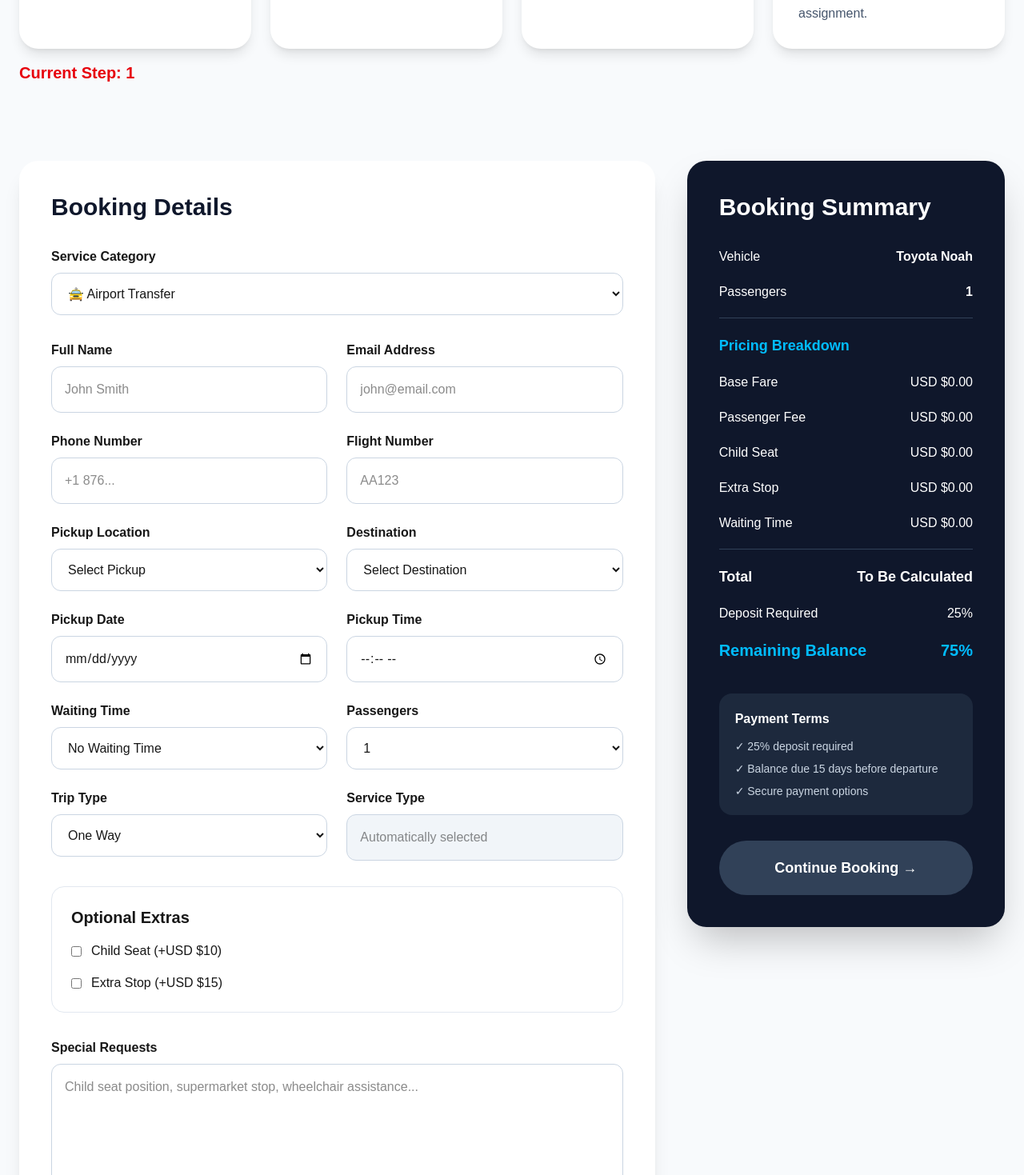
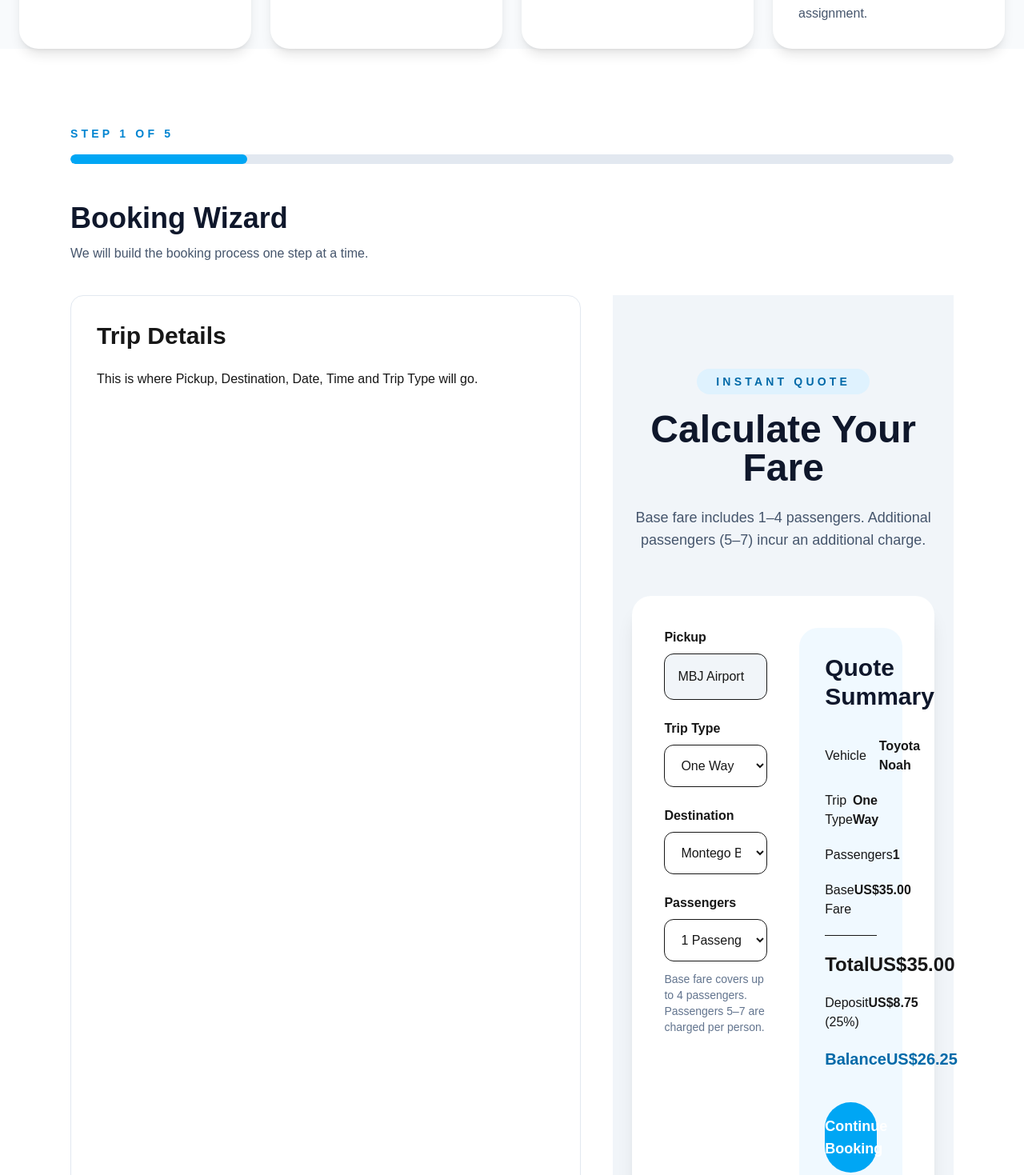
Before and after one commit to taxeservices-tech/sasrey-operations-platform, a Next.js app: page /book in a window 1280 px wide. Shown: the part 541-2010 px from the top of the page at 80% size. Built offline with nearby package versions, Linux system fonts and the light colour scheme.

Commit message:
Booking wizard foundation complete

```diff
--- a/app/book/page.tsx
+++ b/app/book/page.tsx
@@ -2,13 +2,11 @@
 
 import BookingHero from "@/components/booking/BookingHero";
 import BookingBenefits from "@/components/booking/BookingBenefits";
-import BookingForm from "@/components/booking/BookingForm";
-import BookingSummary from "@/components/booking/BookingSummary";
-import BookingReview from "@/components/booking/BookingReview";
+import BookingWizard from "@/components/booking/BookingWizard";
 import { useBooking } from "@/context/BookingContext";
 
 export default function BookPage() {
-  const { currentStep } = useBooking();
+  const { booking } = useBooking();
 
   return (
     <main className="min-h-screen bg-slate-50">
@@ -16,20 +14,7 @@ export default function BookPage() {
 
       <BookingBenefits />
 
-      <div className="mx-auto max-w-7xl px-6 py-4 text-xl font-bold text-red-600">
-        Current Step: {currentStep}
-      </div>
-
-      <section className="mx-auto max-w-7xl px-6 py-20">
-        {currentStep === 1 ? (
-          <div className="grid gap-10 lg:grid-cols-[2fr_1fr]">
-            <BookingForm />
-            <BookingSummary />
-          </div>
-        ) : (
-          <BookingReview />
-        )}
-      </section>
+      <BookingWizard booking={booking as any} />
     </main>
   );
 }
--- a/components/booking/BookingWizard.tsx
+++ b/components/booking/BookingWizard.tsx
@@ -1,168 +1,68 @@
 "use client";
 
-import { Booking } from "@/types/booking";
+import { useBooking } from "@/context/BookingContext";
+import type { Booking } from "@/types/booking";
+import TripDetailsStep from "./wizard/TripDetailsStep";
+import QuoteCalculator from "./QuoteCalculator";
 
 interface BookingWizardProps {
-  booking: Booking;
+  booking: Partial<Booking>;
 }
 
 export default function BookingWizard({
   booking,
 }: BookingWizardProps) {
+  const { currentStep, setCurrentStep } = useBooking();
+
   return (
     <section className="bg-white py-24">
       <div className="mx-auto max-w-6xl px-6">
 
         {/* Progress */}
-
         <div className="mb-12">
-
           <p className="text-sm font-semibold uppercase tracking-[0.3em] text-sky-600">
-            Step 2 of 5
+            Step {currentStep} of 5
           </p>
 
           <div className="mt-4 h-3 overflow-hidden rounded-full bg-slate-200">
-            <div className="h-full w-2/5 rounded-full bg-sky-500" />
+            <div
+              className="h-full rounded-full bg-sky-500 transition-all duration-300"
+              style={{ width: `${currentStep * 20}%` }}
+            />
           </div>
-
         </div>
 
         {/* Heading */}
-
-        <div className="mb-14">
-
-          <h2 className="text-5xl font-black text-slate-900">
-            Trip Details
+        <div className="mb-10">
+          <h2 className="text-4xl font-black text-slate-900">
+            Booking Wizard
           </h2>
 
-          <p className="mt-5 text-lg text-slate-600">
-            Tell us when you'd like us to pick you up.
+          <p className="mt-3 text-slate-600">
+            We will build the booking process one step at a time.
           </p>
-
         </div>
 
-        <div className="grid gap-10 lg:grid-cols-2">
+{/* Step Content */}
+<div className="grid gap-10 lg:grid-cols-[3fr_2fr]">
 
-          {/* LEFT */}
+<TripDetailsStep />
 
-          <div className="space-y-6">
+  <QuoteCalculator />
 
-            <div>
+  </div>
 
-              <label className="mb-2 block font-semibold">
-                Pickup Date
-              </label>
-
-              <input
-                type="date"
-                className="w-full rounded-xl border border-slate-300 p-4"
-              />
-
-            </div>
-
-            <div>
-
-              <label className="mb-2 block font-semibold">
-                Pickup Time
-              </label>
-
-              <input
-                type="time"
-                className="w-full rounded-xl border border-slate-300 p-4"
-              />
-
-            </div>
-
-            <div>
-
-              <label className="mb-2 block font-semibold">
-                Flight Number
-              </label>
-
-              <input
-                type="text"
-                placeholder="AA123"
-                className="w-full rounded-xl border border-slate-300 p-4"
-              />
-
-            </div>
-
-            <div>
-
-              <label className="mb-2 block font-semibold">
-                Airline
-              </label>
-
-              <input
-                type="text"
-                placeholder="American Airlines"
-                className="w-full rounded-xl border border-slate-300 p-4"
-              />
-
-            </div>
-
-          </div>
-
-          {/* RIGHT */}
-
-          <div className="rounded-3xl bg-slate-50 p-8 shadow-lg">
-
-            <h3 className="text-3xl font-black text-slate-900">
-              Booking Summary
-            </h3>
-
-            <div className="mt-8 space-y-5">
-
-              <div className="flex justify-between">
-                <span>Vehicle</span>
-                <strong>{booking.vehicle}</strong>
-              </div>
-
-              <div className="flex justify-between">
-                <span>Pickup</span>
-                <strong>{booking.pickup}</strong>
-              </div>
-
-              <div className="flex justify-between">
-                <span>Destination</span>
-                <strong>{booking.destination}</strong>
-              </div>
-
-              <div className="flex justify-between">
-                <span>Trip Type</span>
-                <strong>{booking.tripType}</strong>
-              </div>
-
-              <div className="flex justify-between">
-                <span>Passengers</span>
-                <strong>{booking.passengers}</strong>
-              </div>
-
-              <hr />
-
-              <div className="flex justify-between">
-                <span>Total</span>
-                <strong>US${booking.total.toFixed(2)}</strong>
-              </div>
-
-              <div className="flex justify-between">
-                <span>Deposit</span>
-                <strong>US${booking.deposit.toFixed(2)}</strong>
-              </div>
-
-              <div className="flex justify-between text-lg font-bold text-sky-700">
-                <span>Balance</span>
-                <span>US${booking.balance.toFixed(2)}</span>
-              </div>
-
-            </div>
-
-            <button className="mt-10 w-full rounded-full bg-sky-500 py-4 text-lg font-semibold text-white transition hover:bg-sky-600">
-              Continue →
-            </button>
-
-          </div>
-
+<div className="mt-10 flex justify-end">
+          <button
+            onClick={() => {
+              if (currentStep < 5) {
+                setCurrentStep(currentStep + 1);
+              }
+            }}
+            className="rounded-full bg-sky-500 px-8 py-4 text-lg font-semibold text-white transition hover:bg-sky-600"
+          >
+            {currentStep === 5 ? "Finish" : "Continue →"}
+          </button>
         </div>
 
       </div>
--- a/components/booking/QuoteCalculator.tsx
+++ b/components/booking/QuoteCalculator.tsx
@@ -158,7 +158,7 @@ export default function QuoteCalculator() {
 
           {/* RIGHT PANEL */}
 
-          <div className="rounded-3xl bg-sky-50 p-8">
+<div className="w-full rounded-3xl bg-sky-50 p-8">
 
             <h3 className="text-3xl font-black text-slate-900">
               Quote Summary
@@ -166,7 +166,7 @@ export default function QuoteCalculator() {
 
             <div className="mt-8 space-y-5">
 
-              <div className="flex justify-between">
+              <div className="flex items-center justify-between gap-4">
                 <span>Vehicle</span>
                 <strong>Toyota Noah</strong>
               </div>
--- /dev/null
+++ b/components/booking/wizard/TripDetailsStep.tsx
@@ -0,0 +1,16 @@
+"use client";
+
+export default function TripDetailsStep() {
+  return (
+    <div className="rounded-2xl border border-slate-200 p-8">
+      <h2 className="mb-6 text-3xl font-bold">
+        Trip Details
+      </h2>
+
+      <p>
+        This is where Pickup, Destination,
+        Date, Time and Trip Type will go.
+      </p>
+    </div>
+  );
+}
--- a/context/BookingContext.tsx
+++ b/context/BookingContext.tsx
@@ -29,7 +29,7 @@ export function BookingProvider({
     useState<Partial<Booking>>({});
 
   const [currentStep, setCurrentStep] =
-    useState(1);
+  useState(1);
 
   function updateBooking(
     values: Partial<Booking>
```
